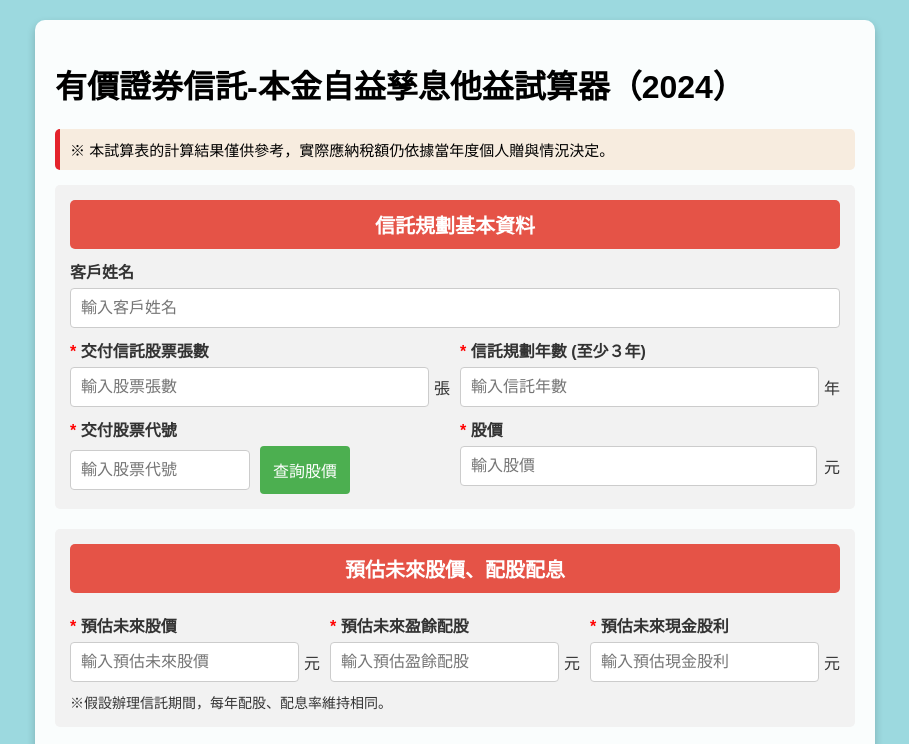
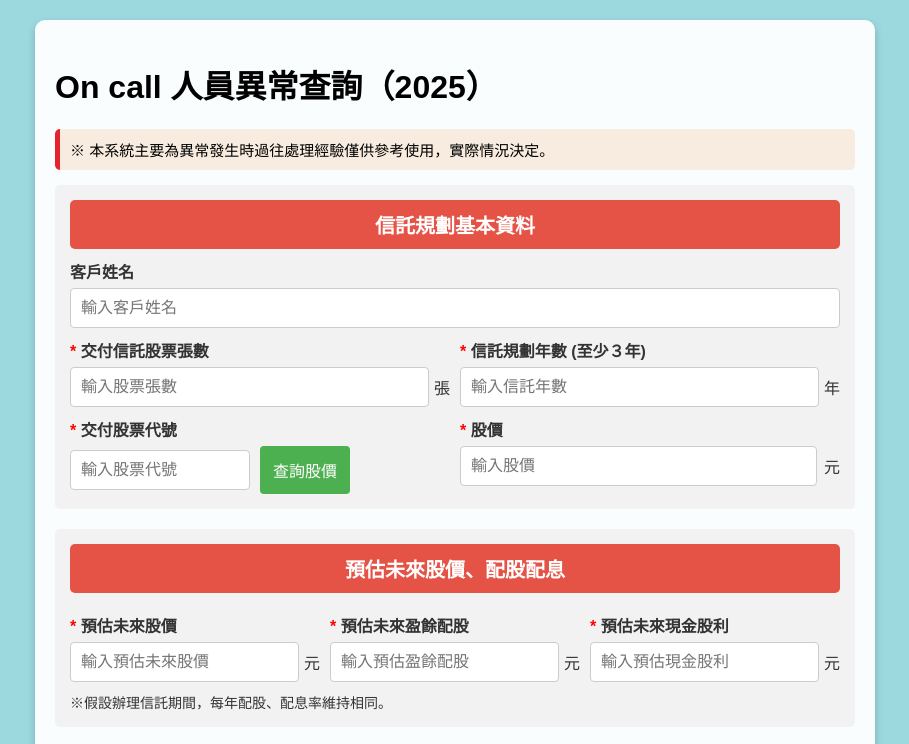
Before and after one commit to Qwata-wang/qwata0617, a plain HTML site: page index.html in a window 1280 px wide. Shown: the top 744 px of the page, without its empty margins (185-1094 px from the left). Drawn offline with Linux system fonts and the light colour scheme.

Commit message:
Update index.html

```diff
--- a/index.html
+++ b/index.html
@@ -143,9 +143,9 @@
 </head>
 <body>
     <div class="container">
-        <h1>有價證券信託-本金自益孳息他益試算器（2024）</h1>
+        <h1>On call 人員異常查詢（2025）</h1>
         <p style="color: #000000; background-color: #F7ECDF; padding: 10px; font-size: 15px; border-radius: 5px; border-left: 5px solid #E4232C;">
-            ※ 本試算表的計算結果僅供參考，實際應納稅額仍依據當年度個人贈與情況決定。
+            ※ 本系統主要為異常發生時過往處理經驗僅供參考使用，實際情況決定。
         </p>
         <!-- 信託規劃基本資料 -->
         <div class="section">
```
